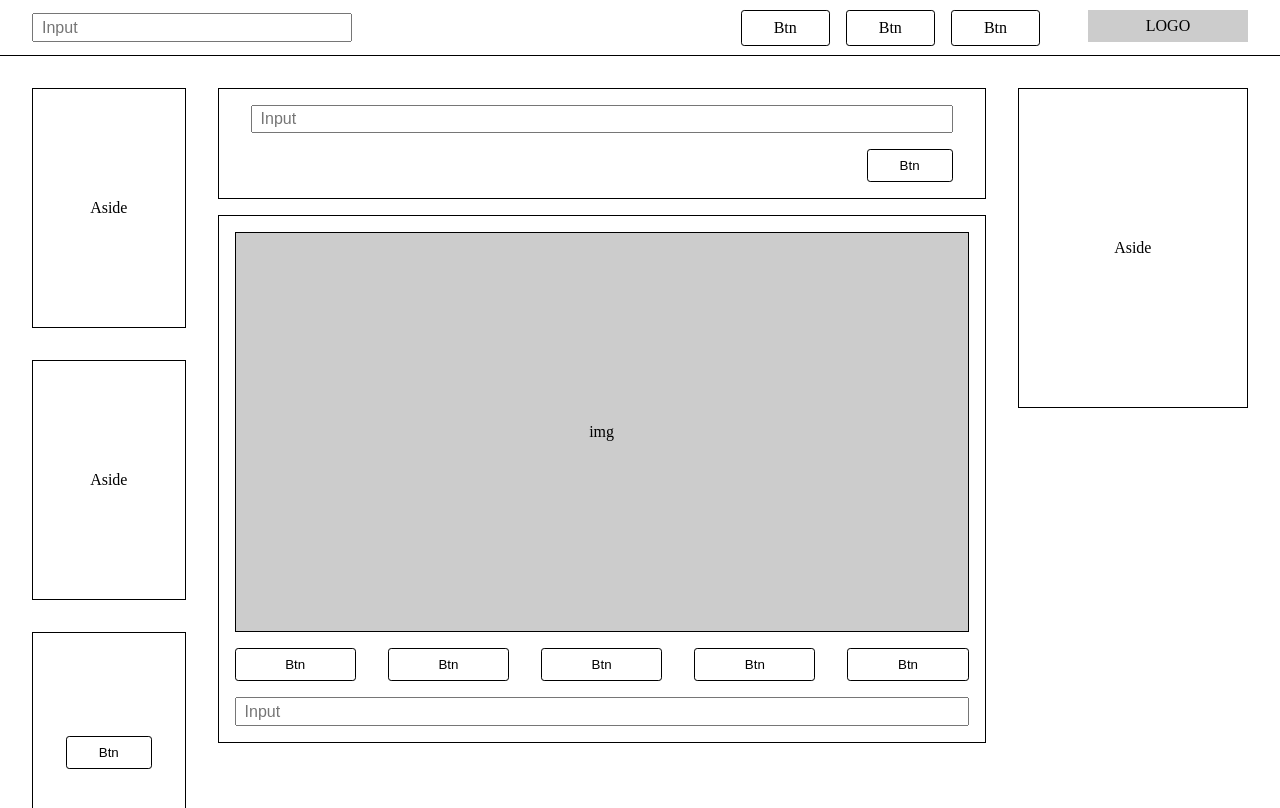
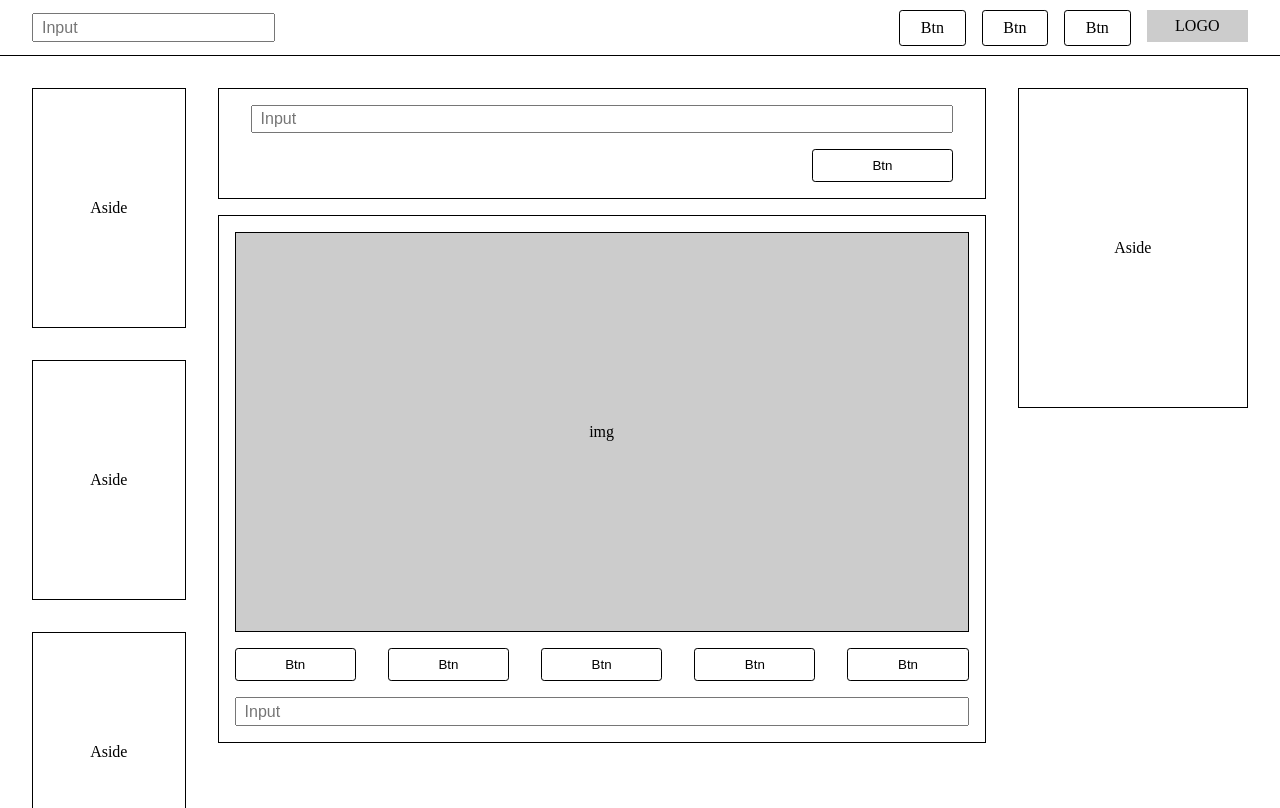
Before and after one commit to lubnafathima/react-website, a React (Vite) app: page / in a window 1280 px wide. Shown: the top 808 px of the page. Built offline with nearby package versions, Linux system fonts and the light colour scheme.

Commit message:
updated UI

```diff
--- a/src/component/LeftAside.js
+++ b/src/component/LeftAside.js
@@ -5,9 +5,7 @@ const LeftAside = () => {
     <div className="leftAside">
       <div className="left_content">Aside</div>
       <div className="left_content">Aside</div>
-      <div className="left_content">
-        <button className="left_btn">Btn</button>
-      </div>
+      <div className="left_content">Aside</div>
     </div>
   );
 };
--- a/style.css
+++ b/style.css
@@ -23,18 +23,25 @@ body,
 .input,
 .top-input, .content-input {
   padding: 0.2rem 0.5rem;
-  min-width: 20rem;
+  min-width: 20%;
   font-size: 1rem;
 }
 
 .header_content {
   display: flex;
-  gap: 3rem;
+  justify-content: space-between;
+  gap: 1rem;
+  min-width: 30%;
 }
 
 .nav {
   display: flex;
+  justify-content: space-between;
+  align-items: center;
+  text-align: center;
   gap: 1rem;
+  width: 100%;
+  margin-left: 1rem;
 }
 
 .nav_item,
@@ -45,10 +52,15 @@ body,
   background-color: #fff;
   border: 1px solid #000;
   color: #000;
-  padding: 0.5rem 2rem;
+  padding: 0.5rem 0;
+  width: 20%;
   border-radius: 0.2rem;
   cursor: pointer;
   transition: all 0.2s ease-in-out;
+}
+
+.nav_item {
+  width: 100%;
 }
 
 .nav_item:hover,
```
